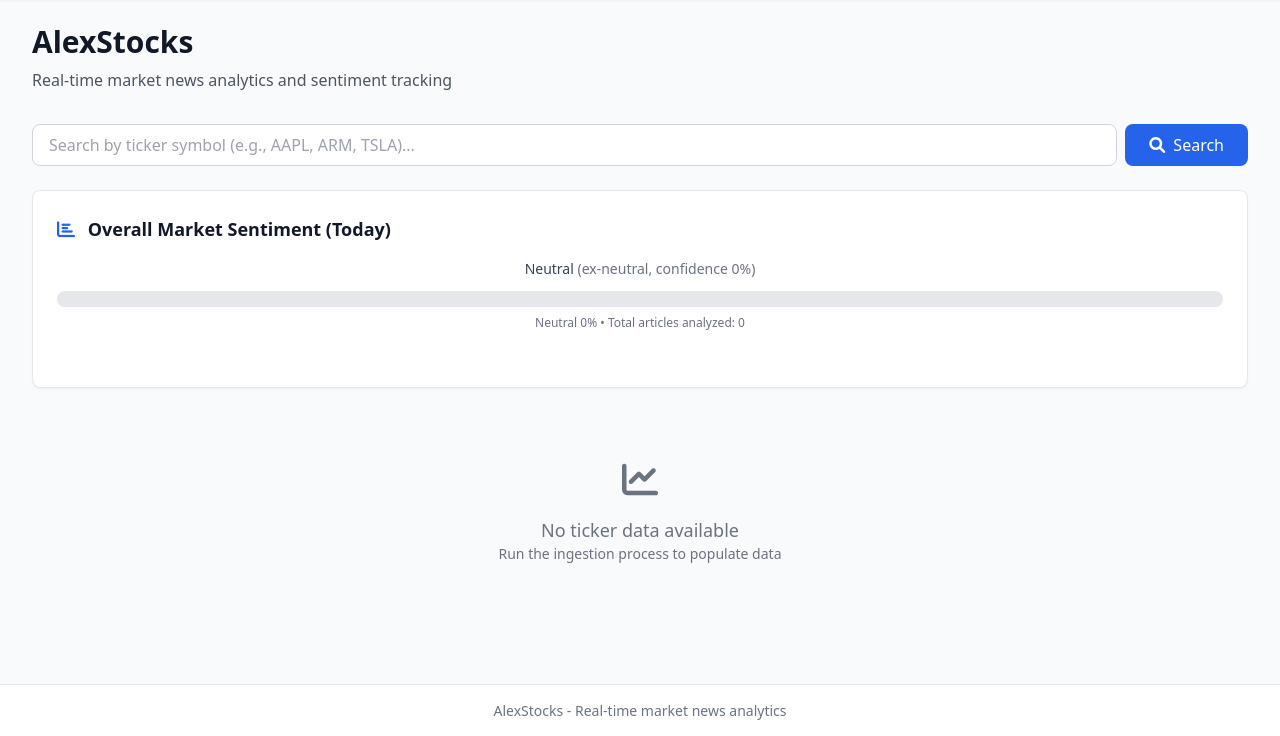
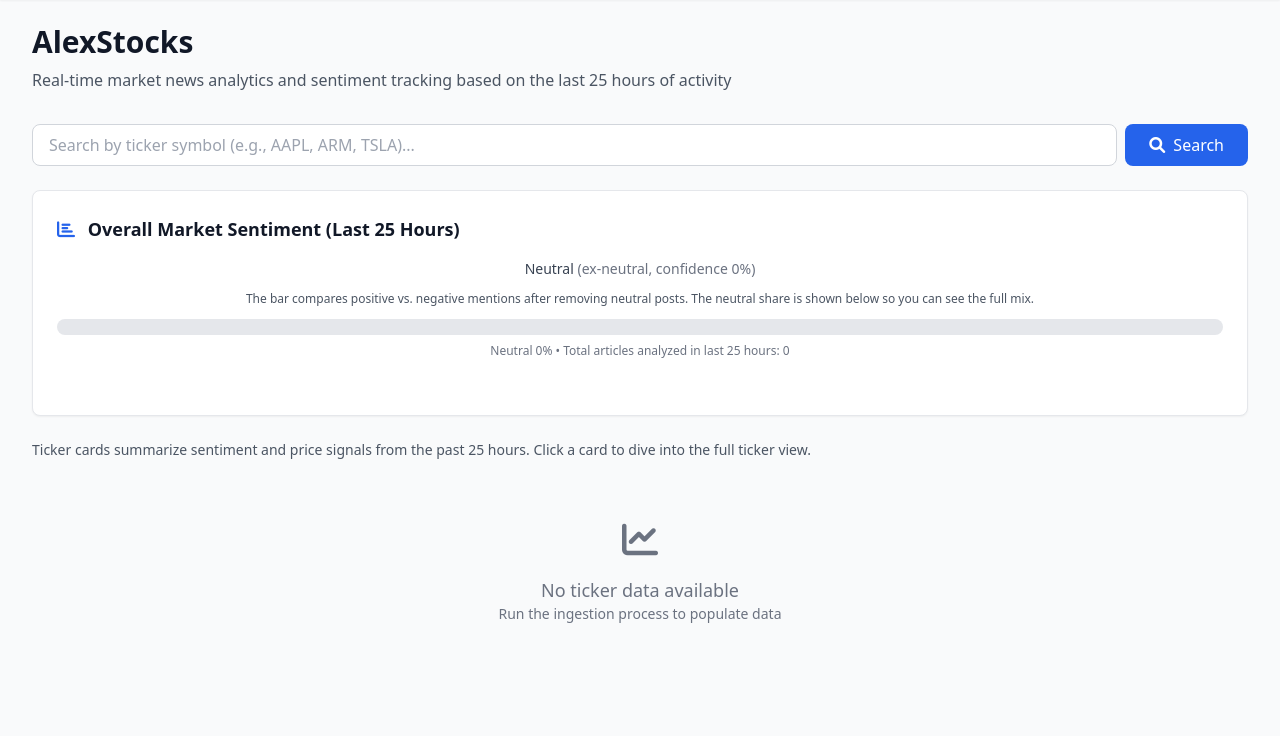
Before and after one commit to alextesy/alexstocks, a FastAPI app: page / in a window 1280 px wide. Shown: the part 81-817 px from the top of the page. Run offline with FastAPI, Linux system fonts and the light colour scheme; data that the repository does not hold is empty; some libraries are stand-ins or nearby versions.

Commit message:
Clarify sentiment context and 25-hour coverage

```diff
--- a/app/templates/home.html
+++ b/app/templates/home.html
@@ -5,7 +5,7 @@
 {% block content %}
 <div class="mb-8">
     <h1 class="text-3xl font-bold text-gray-900 mb-2">AlexStocks</h1>
-    <p class="text-gray-600">Real-time market news analytics and sentiment tracking</p>
+    <p class="text-gray-600">Real-time market news analytics and sentiment tracking based on the last 25 hours of activity</p>
 </div>
 
 <!-- Quick Search -->
@@ -31,7 +31,7 @@
     <div class="flex items-center justify-between mb-4">
         <h2 class="text-lg font-semibold text-gray-900">
             <i class="fas fa-chart-bar text-blue-600 mr-2"></i>
-            Overall Market Sentiment (Today)
+            Overall Market Sentiment (Last 25 Hours)
         </h2>
         {% if scraping_status %}
         <div class="text-xs text-gray-500">
@@ -58,6 +58,9 @@
             <span class="text-gray-500">(ex-neutral, confidence {{ (overall_lean.confidence * 100)|round(0)|int }}%)</span>
         </div>
     </div>
+    <p class="text-xs text-gray-600 text-center mb-3">
+        The bar compares positive vs. negative mentions after removing neutral posts. The neutral share is shown below so you can see the full mix.
+    </p>
     <div class="flex h-4 bg-gray-200 rounded-full overflow-hidden" aria-label="Overall leaning bar">
         {% set pos_width = (overall_lean.pos_share_ex_neutral * 100) if overall_lean.pos_share_ex_neutral else 0 %}
         {% set neg_width = (overall_lean.neg_share_ex_neutral * 100) if overall_lean.neg_share_ex_neutral else 0 %}
@@ -70,9 +73,9 @@
     </div>
     <div class="text-xs text-gray-500 mt-2 text-center">
         {% if sentiment_histogram.percentages %}
-            Neutral {{ sentiment_histogram.percentages.neutral }}% • Total articles analyzed: {{ sentiment_histogram["total"] }}
+            Neutral {{ sentiment_histogram.percentages.neutral }}% • Total articles analyzed in last 25 hours: {{ sentiment_histogram["total"] }}
         {% else %}
-            No articles with sentiment in the last 24h.
+            No articles with sentiment in the last 25h.
         {% endif %}
     </div>
     {% endif %}
@@ -93,13 +96,13 @@
 </div>
 {% endif %}
 
-<!-- Mentions Hourly (Last 24h) -->
+<!-- Mentions Hourly (Last 25h) -->
 {% if default_mention_symbols %}
 <div class="bg-white rounded-lg shadow-sm border p-6 mb-6">
     <div class="flex flex-col md:flex-row md:items-center md:justify-between mb-4 space-y-3 md:space-y-0">
         <h2 class="text-lg font-semibold text-gray-900">
             <i class="fas fa-chart-line text-blue-600 mr-2"></i>
-            Mentions by Hour (Last 24h)
+            Mentions by Hour (Last 25h)
         </h2>
         <div class="flex flex-col sm:flex-row items-stretch sm:items-center space-y-2 sm:space-y-0 sm:space-x-2">
             <input id="mentions-add-input" type="text" placeholder="Add ticker (e.g., AAPL)" class="w-full sm:w-auto px-3 py-2 border border-gray-300 rounded-md text-sm focus:ring-2 focus:ring-blue-500 focus:border-transparent" />
@@ -137,7 +140,7 @@ document.addEventListener('DOMContentLoaded', function() {
 
     async function fetchMentions(symbols) {
         if (!symbols || symbols.length === 0) return null;
-        const params = new URLSearchParams({ tickers: symbols.join(','), hours: '24' });
+        const params = new URLSearchParams({ tickers: symbols.join(','), hours: '25' });
         const resp = await fetch(`/api/mentions/hourly?${params.toString()}`);
         if (!resp.ok) throw new Error('Failed to load mentions');
         return await resp.json();
@@ -244,10 +247,11 @@ document.addEventListener('DOMContentLoaded', function() {
 {% endif %}
 
 <!-- Ticker Grid -->
+<div class="text-sm text-gray-600 mb-3">Ticker cards summarize sentiment and price signals from the past 25 hours. Click a card to dive into the full ticker view.</div>
 <div class="grid grid-cols-1 md:grid-cols-2 lg:grid-cols-3 xl:grid-cols-4 gap-6" id="ticker-grid">
     {% for ticker in tickers %}
-    <div class="bg-white rounded-lg shadow-sm border p-6 hover:shadow-md transition-shadow">
-        <div class="flex items-center justify-between mb-3">
+    <div class="bg-white rounded-lg shadow-sm border p-6 hover:shadow-md transition-shadow relative cursor-pointer" role="link" tabindex="0" onclick="window.location='/t/{{ ticker.symbol }}'" onkeydown="if (event.key === 'Enter' || event.key === ' ') { window.location='/t/{{ ticker.symbol }}'; }">
+        <div class="flex items-center justify-between mb-3 relative z-10">
             <h3 class="text-lg font-semibold text-gray-900">{{ ticker.symbol }}</h3>
             <div class="flex items-center gap-2">
                 <button
@@ -266,9 +270,9 @@ document.addEventListener('DOMContentLoaded', function() {
             </div>
         </div>
 
-        <p class="text-sm text-gray-600 mb-3">{{ ticker.name }}</p>
+        <p class="text-sm text-gray-600 mb-3 relative z-10">{{ ticker.name }}</p>
 
-        <div class="space-y-3 mb-4">
+        <div class="space-y-3 mb-4 relative z-10">
             <div class="flex items-center justify-between">
                 <div class="text-sm">
                     <span class="text-gray-500">Articles:</span>
@@ -324,8 +328,10 @@ document.addEventListener('DOMContentLoaded', function() {
             {% endif %}
         </div>
 
+        <p class="text-xs text-gray-500 relative z-10 mb-2">Sentiment compares positive vs. negative mentions from the past 25 hours after excluding neutral posts.</p>
+
         <!-- Stock Price Info -->
-        <div class="mt-4 mb-3">
+        <div class="mt-4 mb-3 relative z-10">
             <div class="bg-gradient-to-r from-blue-50 to-indigo-50 rounded-md p-3 border border-blue-100">
                 <div class="flex items-center justify-between mb-2">
                     <div class="flex items-center space-x-2">
--- a/app/templates/ticker.html
+++ b/app/templates/ticker.html
@@ -24,6 +24,7 @@
             {% else %}
             <p class="text-gray-600">Recent news and sentiment analysis</p>
             {% endif %}
+            <p class="text-sm text-gray-500 mt-2">Default charts cover the last 25 hours by "day" period and sentiment shares compare positive vs. negative mentions after removing neutral posts.</p>
             <div class="mt-2 flex items-center space-x-4 text-sm text-gray-500">
                 {% if pagination.total_pages > 1 %}
                 <span class="flex items-center">
@@ -123,7 +124,7 @@
             <div class="flex items-center space-x-2">
                 <label for="period-selector" class="text-sm font-medium text-gray-700 whitespace-nowrap">Period:</label>
                 <select id="period-selector" class="flex-1 sm:flex-none px-3 py-1.5 border border-gray-300 rounded-md focus:ring-2 focus:ring-blue-500 text-sm">
-                    <option value="day" selected>Last 24 Hours</option>
+                    <option value="day" selected>Last 25 Hours</option>
                     <option value="week">Last 7 Days</option>
                     <option value="month">Last 30 Days</option>
                 </select>
@@ -156,6 +157,7 @@
             <i class="fas fa-info-circle"></i> Click legend to show/hide
         </div>
     </div>
+    <p class="text-xs text-gray-500 text-center mt-3">Sentiment series exclude neutral posts so the green/red balance matches the bar on the home page; price points use the latest available quote.</p>
 </div>
 
 
```
